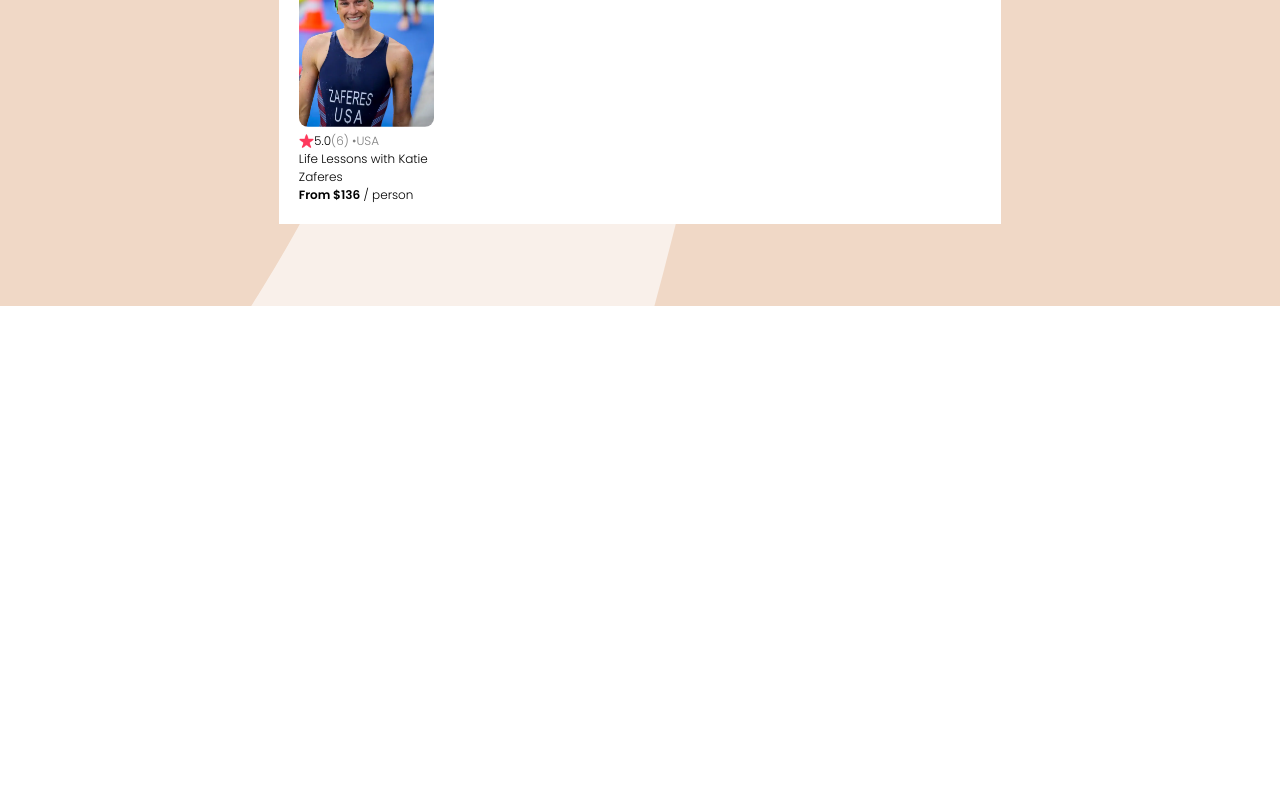
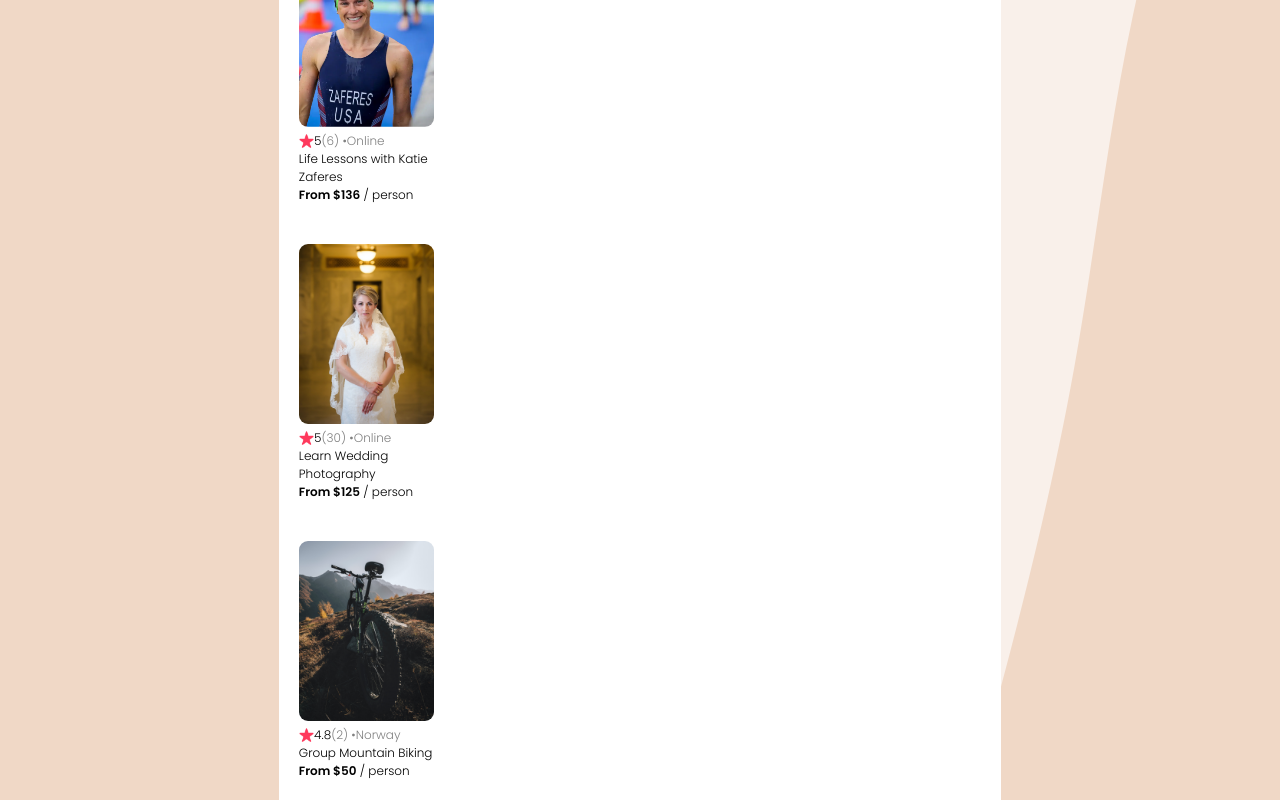
Before and after one commit to ioangheraszim/react-AirBnB-clone, a React (Vite) app: page / in a window 1280 px wide. Shown: the part 494-1294 px from the top of the page. Before the commit the page ends 800 px from the top, so only its background shows below. Built offline with nearby package versions, Linux system fonts and the light colour scheme.

Commit message:
added data file in the project

```diff
--- a/src/App.jsx
+++ b/src/App.jsx
@@ -2,21 +2,28 @@
 import Navbar from "./components/Navbar";
 import Hero from "./components/Hero";
 import Card from "./components/Card";
+import data from "./data";
 
 function App() {
+
+  const theData = data.map(item => {
+    return (
+      <Card
+        img={item.coverImg}
+        price={item.price}
+        rating={item.stats.rating}
+        reviewCount={item.stats.reviewCount}
+        location={item.location}
+        title={item.title}
+      />
+    )
+  })
+
   return (
     <main className="container">
       <Navbar />
       <Hero />
-      <Card
-        img="katie-zaferes.png"
-        rating="5.0"
-        reviewCount={6}
-        country="USA"
-        title="Life Lessons with Katie Zaferes"
-        price={136}
-
-      />
+      {theData}
     </main>
   )
 }
--- a/src/components/Card.jsx
+++ b/src/components/Card.jsx
@@ -8,7 +8,7 @@
                 <img src="../src/assets/star.png" className="card-star"/>
                 <span>{props.rating}</span>
                 <span className="grey">({props.reviewCount}) • </span>
-                <span className="grey">{props.country}</span>
+                <span className="grey">{props.location}</span>
             </div>
             <p>{props.title}</p>
             <p><span className="bold">From ${props.price}</span> / person</p>
--- /dev/null
+++ b/src/data.jsx
@@ -0,0 +1,41 @@
+export default [
+    {
+        id: 1,
+        title: "Life Lessons with Katie Zaferes",
+        description: "I will share with you what I call \"Positively Impactful Moments of Disappointment.\" Throughout my career, many of my highest moments only came after setbacks and losses. But learning from those difficult moments is what gave me the ability to rise above them and reach my goals.",
+        price: 136,
+        coverImg: "katie-zaferes.png",
+        stats: {
+            rating: 5.0,
+            reviewCount: 6
+        },
+        location: "Online",
+        openSpots: 0,
+    },
+    {
+        id: 2,
+        title: "Learn Wedding Photography",
+        description: "Interested in becoming a wedding photographer? For beginner and experienced photographers alike, join us in learning techniques required to leave the happy couple with memories that'll last a lifetime.",
+        price: 125,
+        coverImg: "wedding-photography.png",
+        stats: {
+            rating: 5.0,
+            reviewCount: 30
+        },
+        location: "Online",
+        openSpots: 27,
+    },
+    {
+        id: 3,
+        title: "Group Mountain Biking",
+        description: "Experience the beautiful Norwegian landscape and meet new friends all while conquering rugged terrain on your mountain bike. (Bike provided!)",
+        price: 50,
+        coverImg: "mountain-bike.png",
+        stats: {
+            rating: 4.8,
+            reviewCount: 2
+        },
+        location: "Norway",
+        openSpots: 3,
+    }
+]
```
Also changed, not shown: src/assets/mountain-bike.png (added), src/assets/wedding-photography.png (added).
